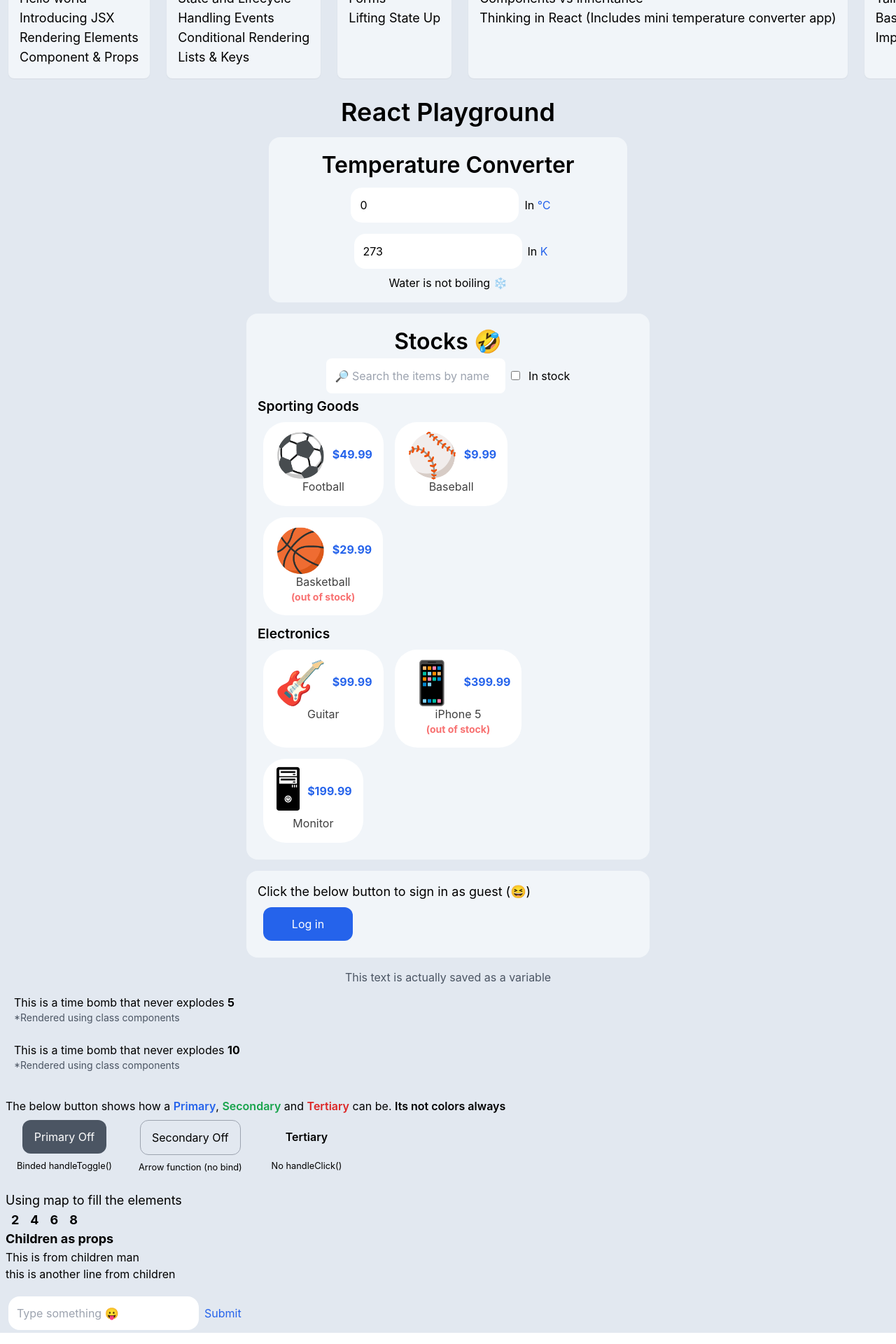
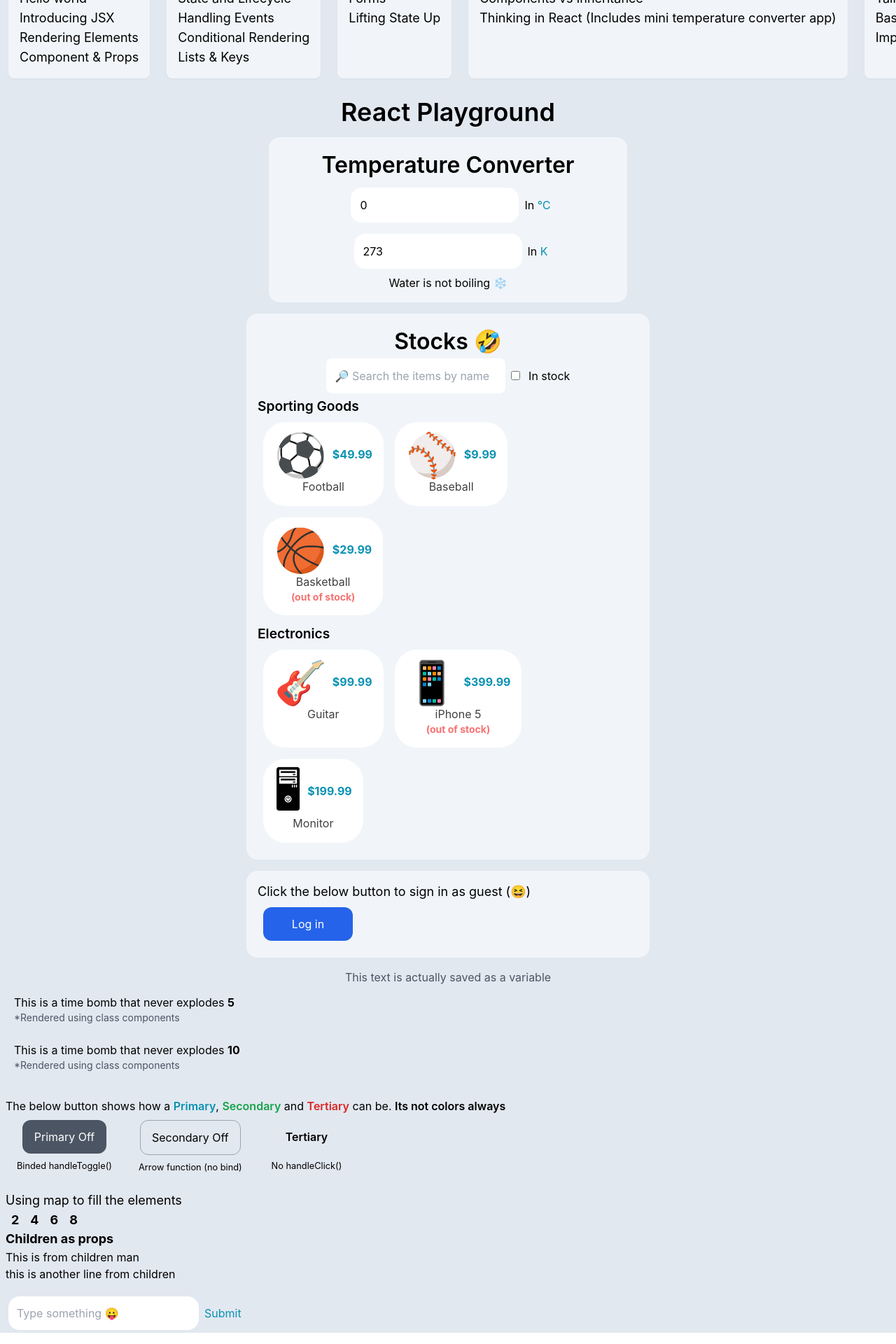
Before and after one commit to ShrihariMohan/react-playground, a React (Create React App) app: page / in a window 1280 px wide. Shown: the part 292-2212 px from the top of the page at 70% size. Built offline with nearby package versions, Linux system fonts and the light colour scheme; the HTML template or start-up script is replaced by a standard one.

Commit message:
fix - some colors

```diff
--- a/src/components/mainConcepts/10_LiftingStateUp/TemperatureInputs.tsx
+++ b/src/components/mainConcepts/10_LiftingStateUp/TemperatureInputs.tsx
@@ -22,7 +22,7 @@ function TemperatureInput(props: IProps) {
         name="temperature" onChange={handleChange} placeholder={placeholder} />
       <p className="self-center">
         In
-        <span className="text-blue-600"> {props.scale === 'c' ? '℃' : 'K'}</span>
+        <span className="text-cyan-600"> {props.scale === 'c' ? '℃' : 'K'}</span>
       </p>
     </div>
   )
--- a/src/components/mainConcepts/12_ThinkingInReact/Product.tsx
+++ b/src/components/mainConcepts/12_ThinkingInReact/Product.tsx
@@ -16,7 +16,7 @@ export function Product(product: IProduct) {
           {product.image}
         </p>
 
-        <p className="self-center font-bold text-blue-600 ml-2">
+        <p className="self-center font-bold text-cyan-600 ml-2">
           {product.price}
         </p>
       </div>
--- a/src/components/mainConcepts/6_HandlingEvents.tsx
+++ b/src/components/mainConcepts/6_HandlingEvents.tsx
@@ -39,7 +39,7 @@ class Toggle extends React.Component<IProps, IState> {
   render(): React.ReactNode {
     return (
       <div className='my-6'>
-        <p> The below button shows how a <span className='text-blue-600 font-semibold'>Primary</span>, <span className='text-green-600 font-semibold'>Secondary</span> and <span className='text-red-600 font-semibold'>Tertiary</span> can be. <span className='font-semibold'> Its not colors always</span></p>
+        <p> The below button shows how a <span className='text-cyan-600 font-semibold'>Primary</span>, <span className='text-green-600 font-semibold'>Secondary</span> and <span className='text-red-600 font-semibold'>Tertiary</span> can be. <span className='font-semibold'> Its not colors always</span></p>
         <div className='flex flex-wrap align-middle text-center'>
           <div className='flex flex-col mx-4'>
             <button onClick={this.handleTooggle} className='bg-gray-600 text-white rounded-xl px-4 py-3 m-2'>
--- a/src/components/mainConcepts/9_forms.tsx
+++ b/src/components/mainConcepts/9_forms.tsx
@@ -33,7 +33,7 @@ class Forms extends React.Component<IProps, IState> {
       <div className="my-4">
         < form onSubmit={this.handleSubmit} className="flex " >
           <input type="text" className="rounded-2xl p-3 m-1 hover:bg-neutral-100" value={this.state.value} onChange={this.handleChange} placeholder="Type something 😛" />
-          <input type="submit" className=" m-1  text-blue-600  hover:font-bold" value="Submit" />
+          <input type="submit" className=" m-1  text-cyan-600  hover:font-bold" value="Submit" />
         </form >
       </div >
     )
```
